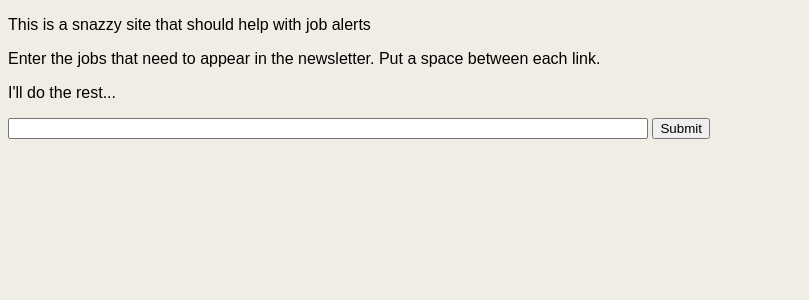
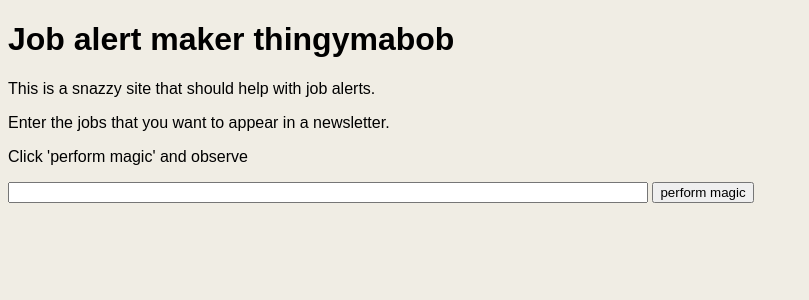
Before and after one commit to DGodwin1/job_alert_generator, a Flask app: page / in a window 1280 px wide. Shown: the top 300 px of the page, without its empty margins (0-809 px from the left). Run offline with Flask 2, Linux system fonts and the light colour scheme; parts of the project's set-up code (start-up, migrations or seed data) failed here and were passed over.

Commit message:
Some CSS updates.

```diff
--- a/static/css/main.css
+++ b/static/css/main.css
@@ -6,3 +6,8 @@ body{
 .submissionField{
    width : 50%;
 }
+
+.codeResult{
+   background-color: white;
+   font-family: monospace;
+}
--- a/templates/main.html
+++ b/templates/main.html
@@ -6,12 +6,13 @@
       <link rel="stylesheet" type="text/css" href="{{ url_for('static', filename='css/main.css') }}">
    </head>
    <body>
-      <p>This is a snazzy site that should help with job alerts</p>
-      <p>Enter the jobs that need to appear in the newsletter. Put a space between each link.</p>
-      <p>I'll do the rest...</p>
+      <h1>Job alert maker thingymabob</h1>
+      <p>This is a snazzy site that should help with job alerts.</p>
+      <p>Enter the jobs that you want to appear in a newsletter.</p>
+      <p>Click 'perform magic' and observe</p>
       <form class="links" action="/links" method="post">
          <input class="submissionField" type="text" name="urls" value="">
-         <input type="submit" value="Submit">
+         <input type="submit" value="perform magic">
       </form>
    </body>
 </html>
```
Also changed, not shown: templates/newsletterLinks.html (+6 -3 lines).
